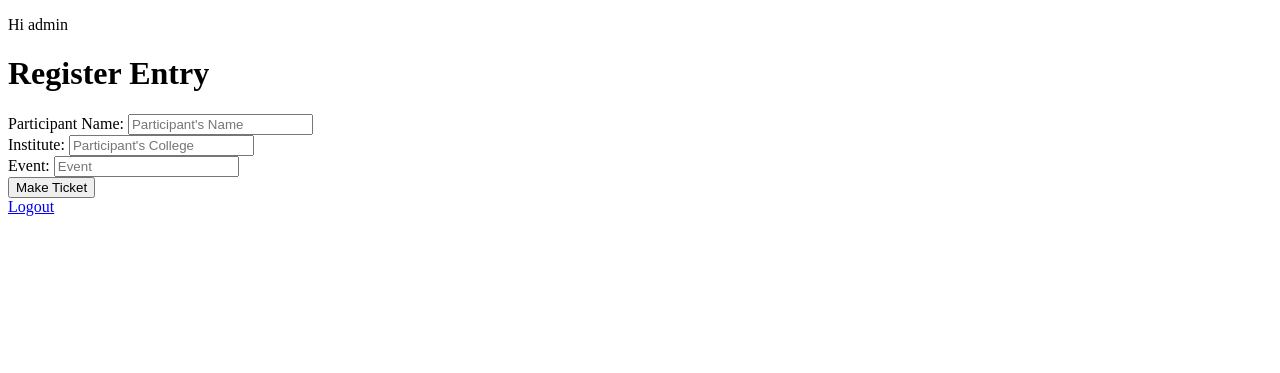
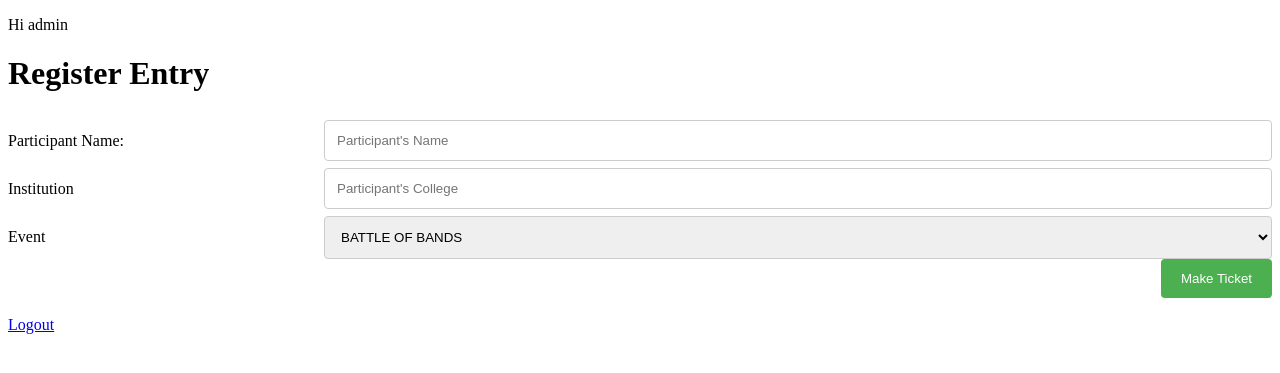
Before and after one commit to pradumangoyal/Thomso_Event_Ticket_Generator, a Django app: page /register/ in a window 1280 px wide. Shown: the top 373 px of the page. Run offline with Django 3.2, Linux system fonts and the light colour scheme; a user stored in the database is signed in.

Commit message:
Frontend Ticket Design

```diff
--- /dev/null
+++ b/eventinvite/static/css/form.css
@@ -0,0 +1,55 @@
+* {
+    box-sizing: border-box;
+}
+
+input[type=text], select, textarea {
+    width: 100%;
+    padding: 12px;
+    border: 1px solid #ccc;
+    border-radius: 4px;
+    resize: vertical;
+}
+
+label {
+    padding: 12px 12px 12px 0;
+    display: inline-block;
+}
+
+input[type=submit] {
+    background-color: #4CAF50;
+    color: white;
+    padding: 12px 20px;
+    border: none;
+    border-radius: 4px;
+    cursor: pointer;
+    float: right;
+}
+
+input[type=submit]:hover {
+    background-color: #45a049;
+}
+
+.container {
+    border-radius: 5px;
+    background-color: #f2f2f2;
+    padding: 20px;
+}
+
+.col-25 {
+    float: left;
+    width: 25%;
+    margin-top: 6px;
+}
+
+.col-75 {
+    float: left;
+    width: 75%;
+    margin-top: 6px;
+}
+
+/* Clear floats after the columns */
+.row:after {
+    content: "";
+    display: table;
+    clear: both;
+}
--- a/eventinvite/urls.py
+++ b/eventinvite/urls.py
@@ -13,8 +13,10 @@ Including another URLconf
     1. Import the include() function: from django.urls import include, path
     2. Add a URL to urlpatterns:  path('blog/', include('blog.urls'))
 """
+from django.urls import  include, path
 from django.contrib import admin
-from django.urls import path, include
+
+
 
 urlpatterns = [
     path('register', include('register.urls')),
--- a/register/admin.py
+++ b/register/admin.py
@@ -1,4 +1,5 @@
 import csv
+import datetime
 from django.http import HttpResponse
 from django.contrib import admin
 from .models import Participant
@@ -11,7 +12,7 @@ class ParticipantAdmin(admin.ModelAdmin):
         field_names = [field.name for field in meta.fields]
 
         response = HttpResponse(content_type='text/csv')
-        response['Content-Disposition'] = 'attachment; filename={}.csv'.format(meta)
+        response['Content-Disposition'] = 'attachment; filename={}.csv'.format('Ticket_Data_{}_{}'.format(datetime.date.today(), datetime.datetime.now().time()))
         writer = csv.writer(response)
 
         writer.writerow(field_names)
--- a/register/templates/base.html
+++ b/register/templates/base.html
@@ -3,6 +3,7 @@
 <head>
   <meta charset="utf-8">
   <title>{% block title %}Thomso Entry Ticket{% endblock %}</title>
+  {% block head %}{% endblock %}
 </head>
 <body>
   <main>
--- a/register/templates/register/register.html
+++ b/register/templates/register/register.html
@@ -1,6 +1,12 @@
-{% extends 'base.html' %}
-{% block title %}Register Entry{% endblock %}
-{% block content %}
+<!DOCTYPE html>
+<html>
+<head>
+    <meta charset="utf-8">
+    <title>Register Entry</title>
+    {% load staticfiles %}
+    <link rel="stylesheet" type="text/css" href="{% static 'css/form.css' %}" />
+</head>
+<body>
     <p>Hi {{ user.username }}</p>
     {% if not user.is_superuser %}<p><strong>You haven't given admin permission so you can't make an entry ticket</strong></p>{% endif %}
     <h1>Register Entry</h1>
@@ -8,10 +14,40 @@
 
     <form action="{% url 'register:index' %}" method="post">
     {% csrf_token %}
-    <label>Participant Name: <input type="text" name="name" required placeholder="Participant's Name"></label><br />
-    <label>Institute: <input type="text" name="institution" required placeholder="Participant's College"></label><br />
-    <label>Event: <input type="text" name="event" required placeholder="Event"></label><br />
-<input type="submit" value="Make Ticket" />
+    <div class="row">
+            <div class="col-25">
+              <label for="name">Participant Name:</label>
+            </div>
+            <div class="col-75">
+                <input type="text" name="name" required placeholder="Participant's Name">
+            </div>
+          </div>
+          <div class="row">
+            <div class="col-25">
+              <label for="institution">Institution</label>
+            </div>
+            <div class="col-75">
+                 <input type="text" name="institution" required placeholder="Participant's College">
+            </div>
+          </div>
+          <div class="row">
+            <div class="col-25">
+              <label for="event">Event</label>
+            </div>
+            <div class="col-75">
+                <select name="event" required placeholder="Event">
+                    <option value="BATTLE OF BANDS">BATTLE OF BANDS</option>
+                    <option value="NUKKAD NATAK">NUKKAD NATAK</option>
+                    <option value="ABHIVYAKTI">ABHIVYAKTI</option>
+                    <option value="A(D)ESIGN">A(D)ESIGN</option>
+                </select>
+            </div>
+          </div>
+          <div class="row">
+                <input type="submit" value="Make Ticket" />
+        </div>
+    </form>
 <br />
 <a href="logout/">Logout</a>
-{% endblock %}
+</body>
+</html>
```
Also changed, not shown: eventinvite/settings.py (+11 -7 lines), eventinvite/static/css/main.css (added, +101 -0 lines), register/templates/register/ticket.html (+43 -11 lines), eventinvite/static/img/bg.png (added), eventinvite/static/img/bg.svg (added), eventinvite/static/img/logo1.png (added), eventinvite/static/img/logo2.png (added), eventinvite/static/img/sponsor.png (added).
